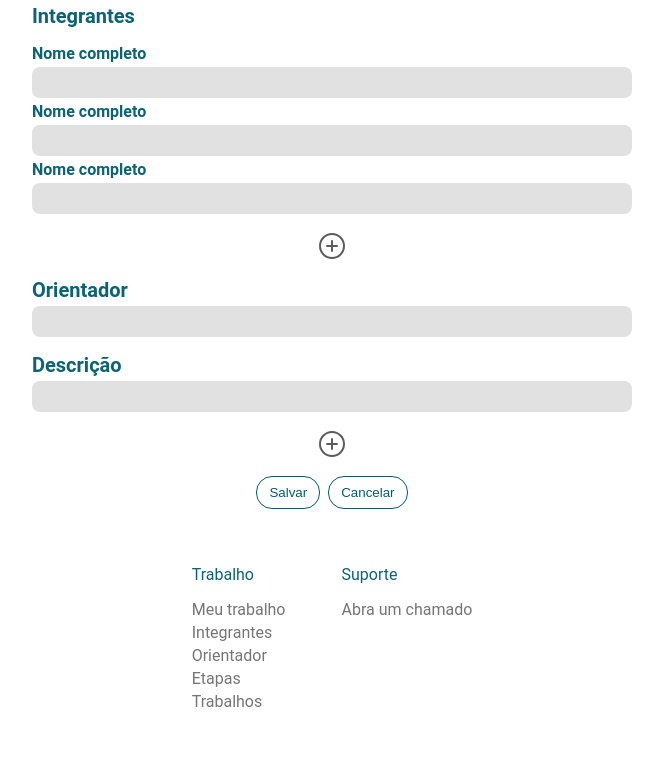
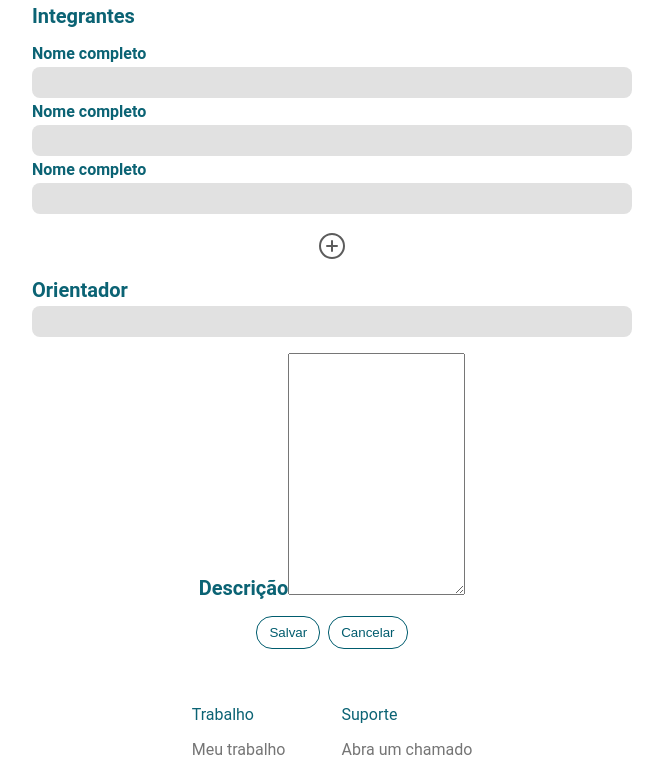
Before and after one commit to AntonioPinheiro66484/GTCC, a React (Create React App) app in the folder projetoestagio/: page /editar-trabalho in a window 1280 px wide. Shown: the part 527-1290 px from the top of the page, without its empty margins (308-971 px from the left). Built offline with nearby package versions, Linux system fonts and the light colour scheme.

Commit message:
colocando o TextArea

```diff
--- a/projetoestagio/src/pages/EditarTrabalho/index.jsx
+++ b/projetoestagio/src/pages/EditarTrabalho/index.jsx
@@ -35,13 +35,10 @@ const EditarTrabalho =()=>{
                     <label className={styles.labelPrincipal}>Orientador</label>
                     <input className={styles.input} type="text"/>
                 </div>
-                <div className={styles.caixaInput}>
+                <div className={styles.caixaTextarea}>
                     <label className={styles.labelPrincipal}>Descrição</label>
-                    <input className={styles.input} type="text"/>
+                    <textarea className={styles.textarea} type="text" rows="16"/>
                 </div>
-                <button className={styles.botaoAdicionar}>
-                    <Icon className={styles.imagemAdicionar} icon="ph:plus-circle"/>
-                </button>
                 <div className={styles.caixaBotao}>
                     <button className={styles.botao}>Salvar</button>
                     <button className={styles.botao}>Cancelar</button>
```
